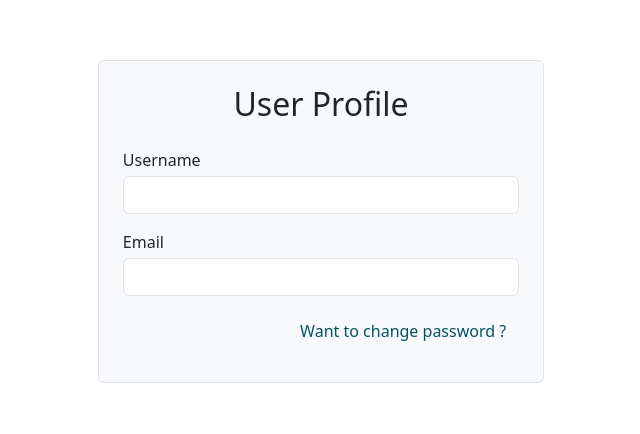
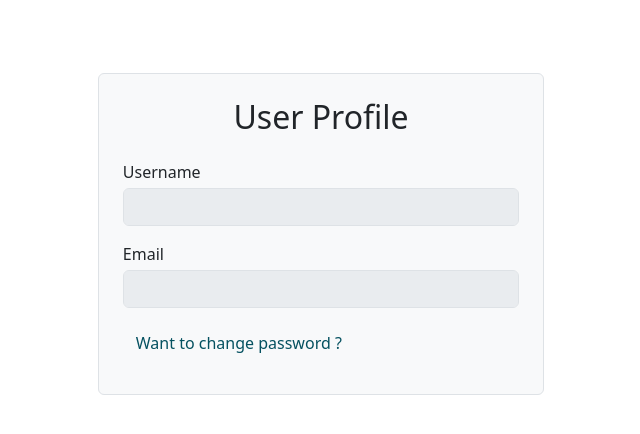
Before and after one commit to vishal38722/chatApp-Django-React, a React (Create React App) app in the folder frontend/: page /profile in a window 1280 px wide. Shown: the part 166-600 px from the top of the page, without its empty margins (319-959 px from the left). Built offline with nearby package versions, Linux system fonts and the light colour scheme; no server answers.

Commit message:
Class based User profile

```diff
--- a/frontend/src/components/UserProfile.jsx
+++ b/frontend/src/components/UserProfile.jsx
@@ -1,99 +1,110 @@
-import React, { useState, useEffect } from 'react';
+import React, { Component } from 'react';
 import axios from 'axios';
 import toast from 'react-hot-toast';
 
-const UserProfile = () => {
-  const [userInfo, setUserInfo] = useState({});
-  const [password, setPassword] = useState('');
-  const [newPassword, setNewPassword] = useState('');
-  const [changePassword, setChangePassword] = useState(false);
-  const token = localStorage.getItem('token');
+class UserProfile extends Component {
+  constructor(props) {
+    super(props);
 
-const handleUpdatePassword = async (e) => {
+    this.state = {
+      userInfo: {},
+      password: '',
+      newPassword: '',
+      changePassword: false,
+    };
 
+    this.token = localStorage.getItem('token');
+  }
+
+  handleUpdatePassword = async (e) => {
     e.preventDefault();
 
-    if(!password || !newPassword){
+    const { password, newPassword } = this.state;
+
+    if (!password || !newPassword) {
       toast.error("Please fill all the fields");
       return;
     }
 
-    if(newPassword.length<8){
+    if (newPassword.length < 8) {
       toast.error("Password length should be greater than or equal to 8");
       return;
     }
 
-    if(newPassword.length>12){
+    if (newPassword.length > 12) {
       toast.error("Password length should be less than or equal to 12");
       return;
     }
 
-
-    try{
-        const body={password, newPassword}
-        const res = await axios.patch("/update-password/", body, {// TODO
-            'Authorization': `Token ${token}`,
+    try {
+      const body = { password, newPassword };
+      const res = await axios.patch("/update-password/", body, {
+        headers: {
+          'Authorization': `Token ${this.token}`,
+        },
       });
 
-        if(res.data.success===false){
+      if (res.data.success === false) {
         toast.error(res.data.message);
         return;
       }
 
       toast.success("Password changed successfully");
-        setNewPassword("");
-        setPassword("");
-        setChangePassword(false);
-        } catch(error){
+      this.setState({ newPassword: '', password: '', changePassword: false });
+    } catch (error) {
       console.log(error);
-            toast.error(`Something went wrong ${error}`)
+      toast.error(`Something went wrong ${error}`);
     }
+  };
+
+  componentDidMount() {
+    this.fetchUserData();
   }
 
-
-  useEffect(() => {
-    const fetchUserData = async () => {
+  fetchUserData = async () => {
     try {
       const response = await axios.get('/user/', {
         headers: {
           'Content-Type': 'application/json',
-            'Authorization': `Token ${token}`
+          'Authorization': `Token ${this.token}`
         }
       });
 
       const user = response.data.user_info;
       console.log('User:', user);
-        setUserInfo(user);
+      this.setState({ userInfo: user });
     } catch (error) {
       console.error('Error fetching user data:', error);
     }
   };
 
-    fetchUserData();
-  }, []);
+  render() {
+    const { userInfo, changePassword, password, newPassword } = this.state;
 
     return (
-    <div className="container d-flex justify-content-center align-items-center vh-100">
+      <div className="container d-flex flex-column  justify-content-center align-items-center vh-100">
         {userInfo &&
-      <form className="border p-4 rounded bg-light " style={{minWidth: "40%"}}>
+        <div className="border p-4 rounded bg-light " style={{minWidth: "40%"}}>
           <h2 className="mb-4 text-center ">User Profile</h2>
 
           <div className="form-group">
             <label className='mb-1'>Username</label>
-          <input type="text" className="form-control" value={userInfo.username} readOnly />
+            <input type="text" className="form-control" value={userInfo.username} readOnly disabled  />
           </div>
 
           <div className="form-group">
             <label className='mb-1'>Email</label>
-          <input type="email" className="form-control" value={userInfo.email} readOnly />
+            <input type="email" className="form-control" value={userInfo.email} readOnly disabled  />
           </div>
 
-        {!changePassword ? (
-            <button className='fs-6 text-end btn mb-2 text-info-emphasis ' onClick={() => setChangePassword(true)}>
+          {!changePassword &&
+            <button className='fs-6 btn mb-2 text-info-emphasis ' onClick={() => this.setState({ changePassword: true })}>
               Want to change password ?
-            </button>
-        ) : (
-            <>
+            </button>}
+        </div>}
+        {changePassword &&
+          <form className="border p-4 rounded bg-dark-subtle  mt-4" style={{minWidth: "40%"}}>
+            <h2 className="mb-4 text-center ">Change Password</h2>
             <div className="form-group">
               <label className='mb-1'>Current Password</label>
               <input
@@ -102,7 +113,7 @@ const handleUpdatePassword = async (e) => {
                   required
                   placeholder="Enter current password"
                   value={password}
-                        onChange={(e) => setPassword(e.target.value)}
+                  onChange={(e) => this.setState({ password: e.target.value })}
               />
             </div>
             <div className="form-group">
@@ -113,18 +124,18 @@ const handleUpdatePassword = async (e) => {
                   required
                   placeholder="Enter new password"
                   value={newPassword}
-                        onChange={(e) => setNewPassword(e.target.value)}
+                  onChange={(e) => this.setState({ newPassword: e.target.value })}
               />
             </div>
 
-                <button type="button" className="btn btn-primary" onClick={handleUpdatePassword}>
+            <button type="button" className="btn btn-primary" onClick={this.handleUpdatePassword}>
               Update Password
             </button>
-            </>
-        )}
-      </form>}
+          </form>
+        }
       </div>
     );
-};
+  }
+}
 
 export default UserProfile;
```
Also changed, not shown: 1 other file (tests, documents, lock files or other folders). Lines whose indentation alone changed are shown as unchanged.
